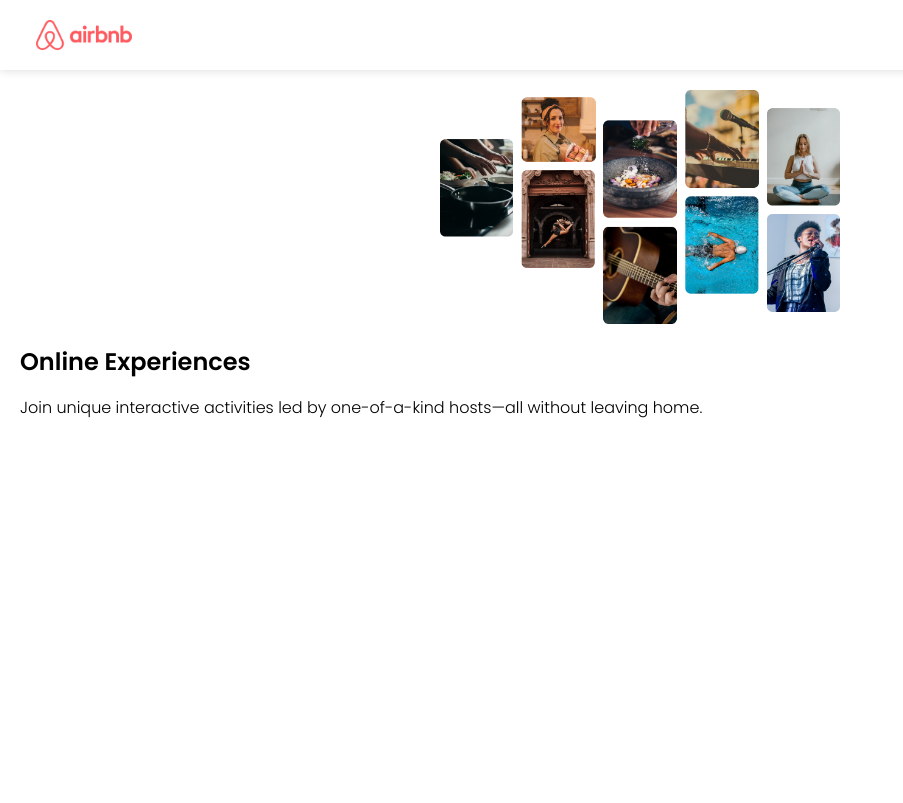
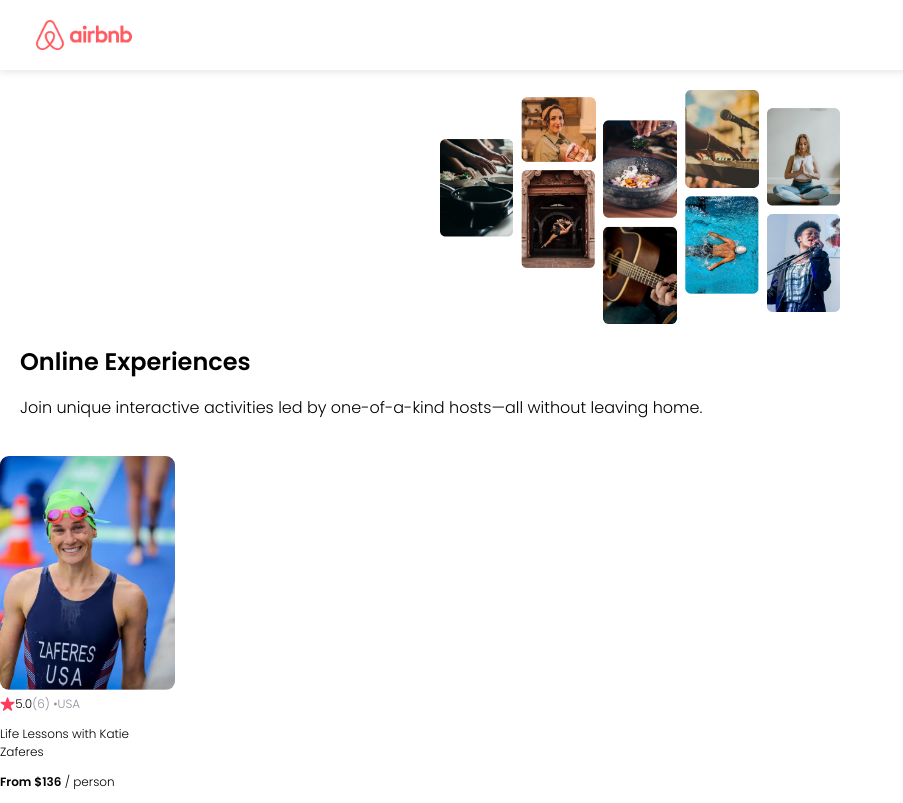
Before and after one commit to BenjaminMcMahan/airbnb-scrimba, a React (Create React App) app: page / in a window 1280 px wide. Shown: the whole page, without its empty margins (0-903 px from the left). Built offline with nearby package versions, Linux system fonts and the light colour scheme.

Commit message:
Implements a Card with static data

```diff
--- a/src/App.js
+++ b/src/App.js
@@ -1,11 +1,13 @@
 import Navbar from "./components/Navbar";
 import Hero from "./components/Hero";
+import Card from "./components/Card";
 
 function App() {
     return (
         <div>
             <Navbar/>
             <Hero/>
+            <Card/>
         </div>
     );
 }
--- /dev/null
+++ b/src/components/Card.js
@@ -0,0 +1,19 @@
+import KatieZaferesPhoto from "../images/katie-zaferes.png"
+import Star from "../images/star.png";
+const Card = () => {
+    return (
+        <div className="card">
+            <img src={KatieZaferesPhoto} alt="Katie Zaferes" className="card--image"/>
+            <div className="card--stats">
+                <img src={Star} alt="star" className="card--star"/>
+                <span>5.0</span>
+                <span className="gray">(6) &#8226; </span>
+                <span className="gray"> USA</span>
+            </div>
+            <p>Life Lessons with Katie Zaferes</p>
+            <p><span className="bold">From $136</span> / person</p>
+        </div>
+    )
+};
+
+export default Card;
--- a/src/style.css
+++ b/src/style.css
@@ -5,6 +5,14 @@
 body {
     margin: 0;
     font-family: "Poppins", sans-serif;
+}
+
+.gray {
+    color: #918E9B;
+}
+
+.bold {
+    font-weight: bold;
 }
 
 nav {
@@ -39,3 +47,22 @@
 .hero--text {
     margin-top: 0;
 }
+
+.card {
+    width: 175px;
+    font-size: 12px;
+}
+
+.card--image {
+    width: 100%;
+    border-radius: 9px;
+}
+
+.card--stats {
+    display: flex;
+    align-items: center;
+}
+
+.card--star {
+    height: 14px;
+}
```
Also changed, not shown: src/images/katie-zaferes.png (added), src/images/star.png (added).
